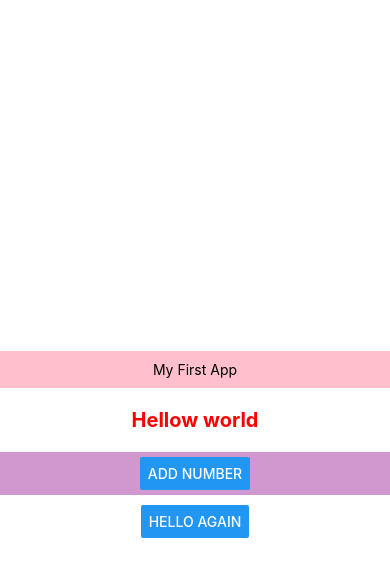
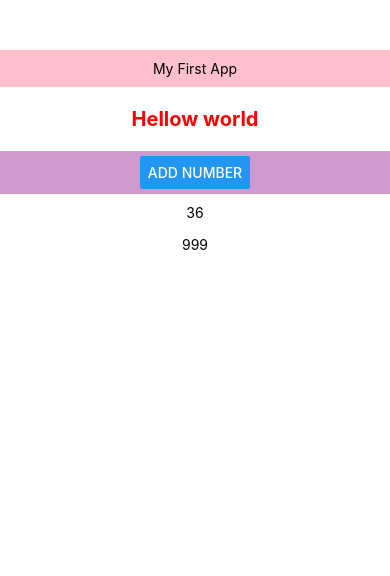
Before and after one commit to hoonyhoney/react_08, a React Native app: screen / in a window 390 px wide. Shown: the top 576 px of the page. Built offline with nearby package versions, Linux system fonts and the light colour scheme.

Commit message:
touchEvent

```diff
--- a/App.js
+++ b/App.js
@@ -21,7 +21,21 @@ class App extends Component {
   }
 
   onAddRandomNum = () => {
-    alert('add random number')
+    const randomNum = Math.floor(Math.random()*100)+1;
+    this.setState(prevState => {
+      return{
+        random: [...prevState.random, randomNum]
+      }
+    })
+  }
+
+  onNumDelete = (position) =>{
+    const newArray = this.state.random.filter((num,index) => {
+      return position != index; //에를들어 3을 클릭하면 3이 아닌 모든 배열을 리턴함
+    })
+    this.setState({
+      random: newArray
+    })
   }
 
   render() {
@@ -40,7 +54,9 @@ class App extends Component {
 
 
           <Generator add={this.onAddRandomNum}/>
-          <NumList/>
+          <NumList num={this.state.random}
+          delete = {this.onNumDelete}
+          />
       </View>
     )
   }
@@ -52,7 +68,7 @@ const styles = StyleSheet.create({
     backgroundColor: 'white',
     marginTop: 50,
     alignItems : 'center',
-    justifyContent: 'center'
+    // justifyContent: 'center'
   },
   subView :{
     backgroundColor: 'yellow',
--- a/src/numlist.js
+++ b/src/numlist.js
@@ -7,18 +7,21 @@
  */
 
  import React, { Component } from 'react';
- import {View, Text,Button,StyleSheet} from 'react-native';
+ import {View, Text,Button,StyleSheet,TouchableOpacity} from 'react-native';
 
 
  const NumList = (props) => {
     return(
-        <View style={styles.numList}>
-            <Button
-                title="Hello Again"
+        props.num.map((item,idx)=>(
+        <TouchableOpacity
+            style={styles.numList}
+            key={idx}
+            onPress={()=> props.delete(idx)}
+        >
+            <Text>{item}</Text>
 
-            />
-
-        </View>
+        </TouchableOpacity>
+    ))
     )
  }
 
```
Also changed, not shown: 1 other file (tests, documents, lock files or other folders).
